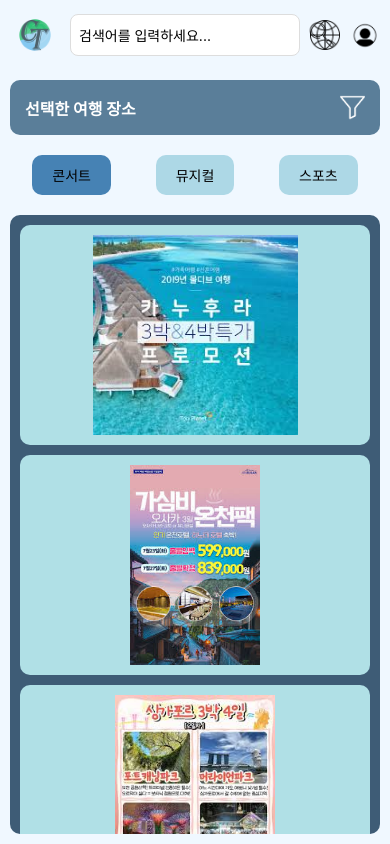
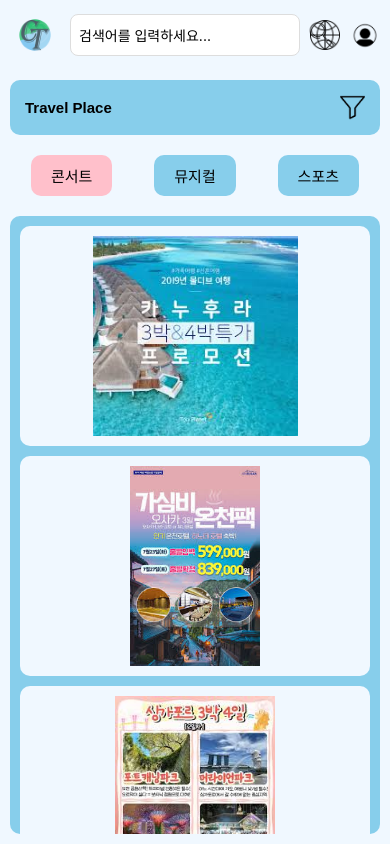
Before and after one commit to ewnsong17/capstone2025_front, a React Native app: screen / in a window 390 px wide. Both pictures are taken after a click on the element 320 px from the left and 35 px from the top of the page. Built offline with nearby package versions, Linux system fonts and the light colour scheme.

Commit message:
UI 및 필터 수정

```diff
--- a/02.js
+++ b/02.js
@@ -171,14 +171,7 @@ export default function App() {
 const styles = StyleSheet.create({
     container: {
         flex: 1,
-    },
-    header: {
-        flexDirection: 'row',
-        justifyContent: 'space-between',
-        alignItems: 'center',
-        paddingTop: 10,
-        paddingHorizontal: 10,
-        height: 80,
+        backgroundColor:'#F0F8FF'
     },
     logo: {
         width: 50,
@@ -280,13 +273,6 @@ const styles = StyleSheet.create({
         fontSize: 18,
         color: 'black',
     },
-    resetButton: {
-        backgroundColor: 'lightgray',
-        paddingVertical: 10,
-        paddingHorizontal: 20,
-        borderRadius: 5,
-        marginTop: 10,
-    },
     overlay: {
         position: 'absolute',
         top: 0,
--- a/03.js
+++ b/03.js
@@ -1,5 +1,5 @@
 import React, { useState } from 'react';
-import { View, Text, TouchableOpacity, StyleSheet, Image, ScrollView, TextInput } from 'react-native';
+import { View, Text, TouchableOpacity, StyleSheet, Image, ScrollView, TextInput, Keyboard, TouchableWithoutFeedback } from 'react-native';
 
 const packageImages = {
     '콘서트': [require('./assets/package 1.png'), require('./assets/package 2.png'), require('./assets/package 3.png')],
@@ -24,12 +24,18 @@ export default function SearchResults() {
         setMaxPrice('');
     };
 
+    const handleResetPlace = () => { // 초기화 버튼
+        setSelectedFilterCategory(null);
+        setMinPrice('');
+        setMaxPrice('');
+    };
+
     return (
         <View style={styles.container}>
 
             {/* 선택한 여행 장소 */}
             <View style={styles.selectedPlaceContainer}>
-                <Text style={styles.selectedPlaceText}>선택한 여행 장소</Text>
+                <Text style={styles.text}>Travel Place</Text>
                 <TouchableOpacity onPress={() => setShowFilter(true)}>
                     <Image source={require('./assets/filter.png')} style={styles.filterIcon} />
                 </TouchableOpacity>
@@ -43,7 +49,8 @@ export default function SearchResults() {
                         style={[styles.categoryButton, selectedCategory === category && styles.selectedCategory]}
                         onPress={() => setSelectedCategory(category)}
                     >
-                        <Text style={styles.categoryText}>{category}</Text>
+                        <Text style={[styles.text, { fontWeight: 'normal' }]}>{category}</Text>
+
                     </TouchableOpacity>
                 ))}
             </View>
@@ -59,19 +66,18 @@ export default function SearchResults() {
 
             {/* 필터 팝업 */}
             {showFilter && (
+                <TouchableWithoutFeedback onPress={Keyboard.dismiss} accessible={false}>
                     <View style={styles.filterContainer}>
                         <View style={styles.filterHeader}>
                             <Text style={styles.filterTitle}>필터</Text>
-                        <TouchableOpacity style={styles.resetButton}>
-                            <Text style={styles.resetText}>초기화</Text>
-                        </TouchableOpacity>
                             <TouchableOpacity onPress={() => setShowFilter(false)} style={styles.closeButton}>
                                 <Text style={styles.closeText}>✕</Text>
                             </TouchableOpacity>
                         </View>
 
                         {/* 공연 종류 선택 */}
-                    <Text style={styles.filterLabel}>공연 종류</Text>
+                        <View style={styles.filterBackground}>
+                            <Text style={[styles.text, { alignSelf: 'flex-start', marginBottom: 10 }]}>공연 종류</Text>
                             <View style={styles.filterCategoryContainer}>
                                 {categories.map((category) => (
                                     <TouchableOpacity
@@ -82,36 +88,46 @@ export default function SearchResults() {
                                         ]}
                                         onPress={() => setSelectedFilterCategory(category)}
                                     >
-                                <Text style={styles.categoryText}>{category}</Text>
+                                        <Text style={[styles.text, { fontWeight: 'normal', fontSize: 13 }]}>{category}</Text>
+
                                     </TouchableOpacity>
                                 ))}
                             </View>
+                        </View>
 
                         {/* 가격 입력 */}
-                    <Text style={styles.filterLabel}>가격 (성인 1인당)</Text>
+                        <View style={styles.filterBackground}>
+                            <Text style={[styles.text, { alignSelf: 'flex-start', marginBottom: 10 }]}>가격</Text>
                             <View style={styles.priceInputContainer}>
                                 <TextInput
                                     style={styles.priceInput}
-                            placeholder="금액입력"
+                                    placeholder="최소 금액"
                                     keyboardType="numeric"
                                     value={minPrice}
                                     onChangeText={setMinPrice}
                                 />
-                        <Text style={styles.priceSeparator}> - </Text>
+                                <Text style={styles.priceSeparator}>     -     </Text>
                                 <TextInput
                                     style={styles.priceInput}
-                            placeholder="금액입력"
+                                    placeholder="최대 금액"
                                     keyboardType="numeric"
                                     value={maxPrice}
                                     onChangeText={setMaxPrice}
                                 />
                             </View>
+                        </View>
 
                         {/* 필터 적용 버튼 */}
                         <TouchableOpacity style={styles.applyFilterButton} onPress={applyFilter}>
-                        <Text style={styles.applyFilterText}>필터 적용</Text>
+                            <Text style={styles.text}>필터 적용</Text>
+                        </TouchableOpacity>
+
+                        {/* 초기화 버튼 */}
+                        <TouchableOpacity style={styles.resetButton} onPress={handleResetPlace}>
+                            <Text style={[styles.text, { fontWeight: 'normal' }]}>초기화</Text>
                         </TouchableOpacity>
                     </View>
+                </TouchableWithoutFeedback>
             )}
         </View>
     );
@@ -144,20 +160,22 @@ const styles = StyleSheet.create({
         flexDirection: 'row',
         justifyContent: 'space-between',
         alignItems: 'center',
-        backgroundColor: '#5A7E99',
+        backgroundColor: 'skyblue',
         padding: 15,
         margin: 10,
         borderRadius: 10,
     },
-    selectedPlaceText: {
-        color: 'white',
-        fontSize: 16,
+    text: {
+        color: 'black',
+        textAlign: 'center',
+        fontSize: 15,
         fontWeight: 'bold',
+        fontFamily: 'Arial',
     },
     filterIcon: {
         width: 25,
         height: 25,
-        tintColor: 'white',
+        tintColor: 'black',
     },
     categoryContainer: {
         flexDirection: 'row',
@@ -165,22 +183,22 @@ const styles = StyleSheet.create({
         padding: 10,
     },
     categoryButton: {
-        backgroundColor: '#ADD8E6',
+        backgroundColor: 'skyblue',
         paddingVertical: 10,
         paddingHorizontal: 20,
         borderRadius: 10,
     },
     selectedCategory: {
-        backgroundColor: '#4682B4',
+        backgroundColor: 'pink',
     },
     resultsContainer: {
         margin: 10,
         padding: 10,
-        backgroundColor: '#3E5C76',
+        backgroundColor: 'skyblue',
         borderRadius: 10,
     },
     packageItem: {
-        backgroundColor: '#B0E0E6',
+        backgroundColor: '#F0F8FF',
         padding: 10,
         marginBottom: 10,
         borderRadius: 10,
@@ -198,14 +216,17 @@ const styles = StyleSheet.create({
         top: '20%',
         left: '5%',
         width: '90%',
-        backgroundColor: '#3C5A6F',
+        backgroundColor: 'white',
+        borderRadius: 10,
+        borderColor: 'rgba(255, 192, 203, 0.8)',
+        borderWidth: 5,
         padding: 20,
         borderRadius: 15,
     },
     filterTitle: {
         fontSize: 20,
         fontWeight: "bold",
-        color: "#FFFFFF",
+        color: "black",
     },
     filterHeader: {
         flexDirection: 'row',
@@ -214,18 +235,14 @@ const styles = StyleSheet.create({
         marginBottom: 10,
     },
     resetButton: {
-        backgroundColor: "#B3E5FC",
-        paddingHorizontal: 10,
-        paddingVertical: 5,
-        borderRadius: 10,
-    },
-    resetText: {
-        fontSize: 14,
-        fontWeight: "bold",
-        color: "#000",
+        backgroundColor: 'rgba(255, 192, 203, 0.8)',
+        paddingVertical: 10,
+        paddingHorizontal: 20,
+        borderRadius: 5,
+        marginTop: 10,
     },
     closeButton: {
-        backgroundColor: "#FFF",
+        backgroundColor: "pink",
         width: 30,
         height: 30,
         borderRadius: 15,
@@ -237,12 +254,13 @@ const styles = StyleSheet.create({
         fontWeight: "bold",
         color: "#000",
     },
-    filterLabel: {
-        color: "white",
-        fontSize: 16,
-        fontWeight: "bold",
-        marginTop: 10,
+    filterBackground: {
+        backgroundColor: 'skyblue',
+        padding: 15,
+        borderRadius: 10,
+        marginTop: 20,
         },
+
     filterCategoryContainer: {
         flexDirection: "row",
         justifyContent: "space-around",
@@ -262,7 +280,7 @@ const styles = StyleSheet.create({
     },
     priceInput: {
         backgroundColor: "#B3E5FC",
-        width: 100,
+        width: 110,
         height: 40,
         textAlign: "center",
         borderRadius: 10,
@@ -274,8 +292,4 @@ const styles = StyleSheet.create({
         alignItems: "center",
         marginTop: 20,
     },
-    applyFilterText: {
-        fontSize: 16,
-        fontWeight: "bold",
-    },
 });
--- a/04.js
+++ b/04.js
@@ -1,5 +1,5 @@
 import React, { useEffect, useRef } from 'react';
-import { View, Text, Image, StyleSheet, TouchableOpacity, Animated, Dimensions } from 'react-native';
+import { View, Text, Image, StyleSheet, TouchableOpacity, Animated, Dimensions, TouchableWithoutFeedback } from 'react-native';
 
 const screenWidth = Dimensions.get('window').width; // 화면 너비
 
@@ -25,6 +25,9 @@ export default function MyPage({ onClose, isVisible }) {
     }, [isVisible]);
 
     return (
+        <TouchableWithoutFeedback onPress={onClose}>
+            {/* 하나의 최상위 요소로 묶음 */}
+            <View style={styles.overlay}>
                 <Animated.View style={[styles.container, { transform: [{ translateX: slideAnim }] }]}>
                     {/* 닫기 버튼 */}
                     <TouchableOpacity style={styles.closeButton} onPress={onClose}>
@@ -58,17 +61,28 @@ export default function MyPage({ onClose, isVisible }) {
                         </TouchableOpacity>
                     </View>
                 </Animated.View>
+            </View>
+        </TouchableWithoutFeedback>
     );
 }
 
 const styles = StyleSheet.create({
+    overlay: {
+        flex: 1,
+        position: 'absolute',
+        top: 0,
+        left: 0,
+        right: 0,
+        bottom: 0,
+        backgroundColor: 'rgba(0, 0, 0, 0.5)', // 배경을 어두운 반투명으로 덮기
+    },
     container: {
         position: 'absolute',
         top: 0,
         right: 0,
         width: '75%',  // 화면의 75%만 차지
         height: '100%',
-        backgroundColor: '#3E5C76',
+        backgroundColor: 'lavender',
         borderTopLeftRadius: 20,
         borderBottomLeftRadius: 20,
         padding: 20,
@@ -81,14 +95,15 @@ const styles = StyleSheet.create({
     },
     closeText: {
         fontSize: 24,
-        color: 'white',
+        color: 'skyblue',
     },
     profileContainer: {
         flexDirection: 'row',
         alignItems: 'center',
+        marginTop: 30,
         marginBottom: 20,
         borderBottomWidth: 1,
-        borderBottomColor: 'white',
+        borderBottomColor: 'skyblue',
         paddingBottom: 10,
     },
     profileImage: {
@@ -96,7 +111,7 @@ const styles = StyleSheet.create({
         height: 80,
         borderRadius: 40,
         borderWidth: 2,
-        borderColor: 'white',
+        borderColor: 'skyblue',
     },
     profileTextContainer: {
         marginLeft: 15,
@@ -104,11 +119,11 @@ const styles = StyleSheet.create({
     profileName: {
         fontSize: 20,
         fontWeight: 'bold',
-        color: 'white',
+        color: 'black',
     },
     editProfile: {
         fontSize: 14,
-        color: '#ADD8E6',
+        color: 'gray',
         marginTop: 5,
     },
     menuContainer: {
@@ -120,11 +135,13 @@ const styles = StyleSheet.create({
         justifyContent: 'space-between',
         paddingVertical: 15,
         borderBottomWidth: 1,
-        borderBottomColor: 'white',
+        borderBottomColor: 'skyblue',
     },
     menuText: {
+    color: 'black',
     fontSize: 18,
-        color: 'white',
+    fontWeight: 'bold',
+    fontFamily: 'Arial',
     },
     menuIcon: {
         width: 40,
--- a/App.js
+++ b/App.js
@@ -33,6 +33,7 @@ export default function App() {
                 onOpenMyPage={() => setShowMyPage(true)}
             />
 
+
             {/* 현재 화면 표시 */}
             {currentScreen === 'main' && <MainPage />}
             {currentScreen === 'search' && <SearchResults />}
--- a/package.json
+++ b/package.json
@@ -11,6 +11,8 @@
   },
   "dependencies": {
     "@react-native-community/datetimepicker": "^8.3.0",
+    "@react-navigation/native": "^7.0.14",
+    "@react-navigation/stack": "^7.1.1",
     "expo": "~52.0.28",
     "expo-dev-client": "~5.0.12",
     "expo-font": "^13.0.3",
@@ -18,7 +20,9 @@
     "react": "18.3.1",
     "react-native": "0.76.6",
     "react-native-date-picker": "^5.0.10",
-    "react-native-modal-datetime-picker": "^18.0.0"
+    "react-native-modal-datetime-picker": "^18.0.0",
+    "react-native-safe-area-context": "^5.2.0",
+    "react-native-screens": "^4.8.0"
   },
   "devDependencies": {
     "@babel/core": "^7.20.0"
```
Also changed, not shown: 2 other files (tests, documents, lock files or other folders). Lines whose indentation alone changed are shown as unchanged.
